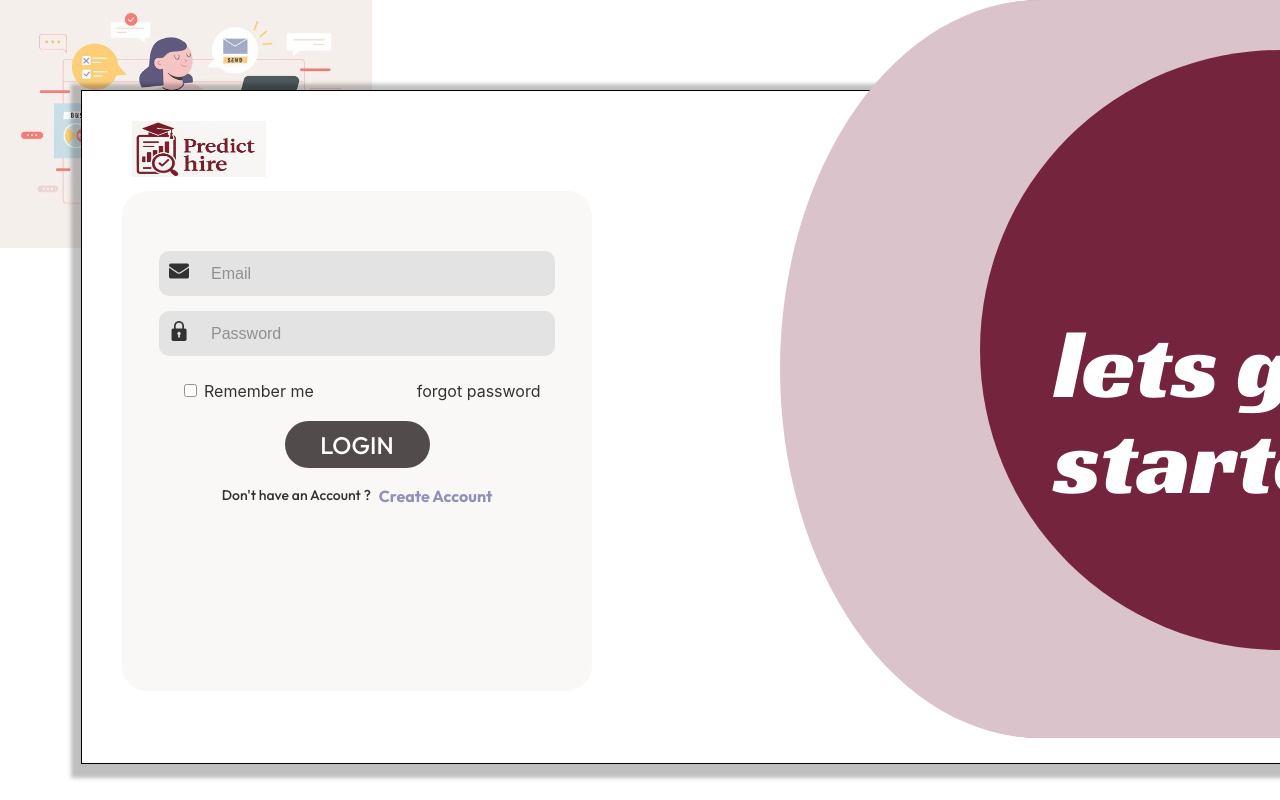
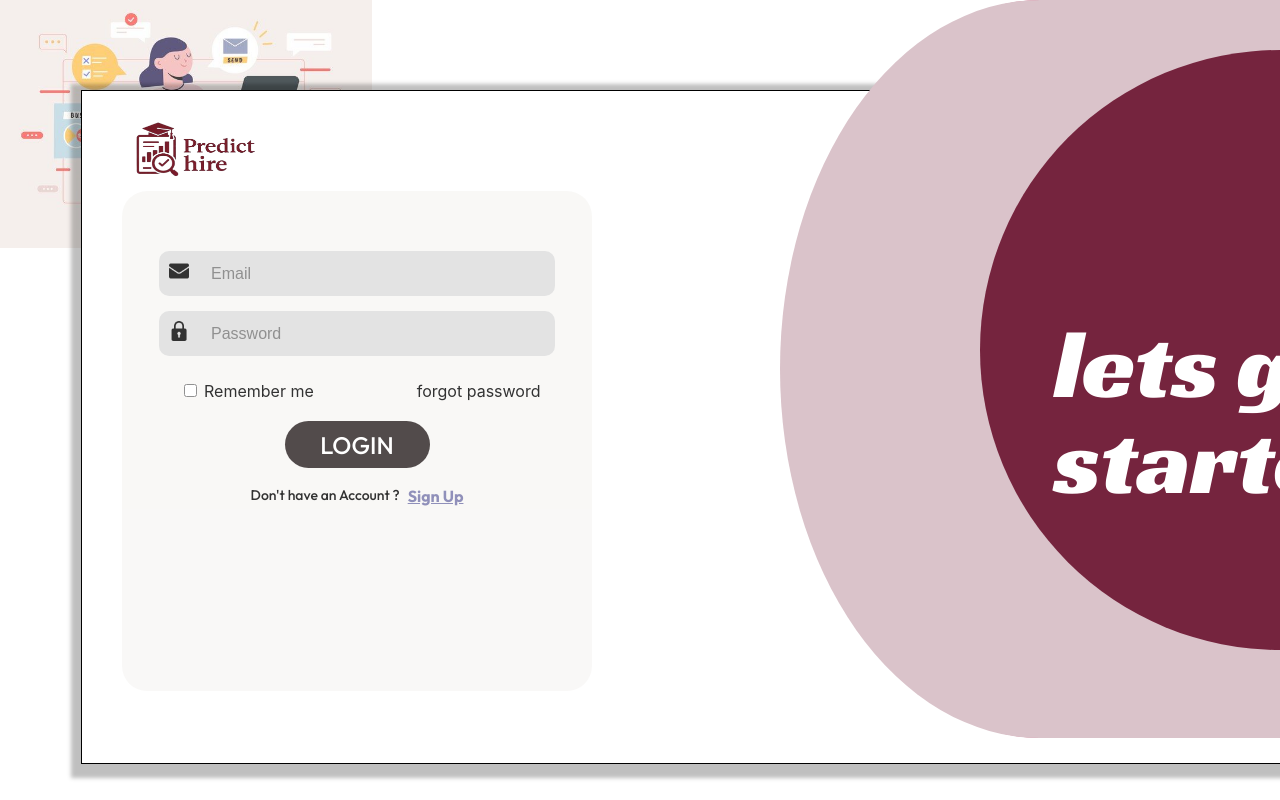
Before and after one commit to placement-predictor/frontend-placement-prediction, a React (Create React App) app in the folder frontend-placement/: page /frontend-placement-prediction/login in a window 1280 px wide. Shown: the top 800 px of the page. Built offline with nearby package versions, Linux system fonts and the light colour scheme; a web font is replaced by a local one.

Commit message:
some changes to login

```diff
--- a/frontend-placement/src/components/login.jsx
+++ b/frontend-placement/src/components/login.jsx
@@ -7,8 +7,10 @@ import facebooklogo from "../assets/facebook.png";
 import personlogo from "../assets/personlogo.png";
 import locklogo from "../assets/locklogo.png";
 import emaillogo from "../assets/emaillogo.png";
-import mainlogo from "../assets/94773414d9ad297912557ec5bb06d5aa7df78e6d.jpg";
+import mainlogo from "../assets/logonew.png";
 import "../css/login.css";
+import { Link } from 'react-router-dom';
+
 function Login(){
 return(
 <div class="signup-page">
@@ -39,7 +41,7 @@ return(
 </form>
 
 <div className="signup-button"><p className="signup-name">LOGIN</p></div>
-<div className="already-account"><span className="loginacc">Don't have an Account ?</span><span className="loginurl">Create Account</span></div>
+<div className="already-account"><span className="loginacc">Don't have an Account ?</span>  <Link to="/signup" className="loginurl">Sign Up</Link></div>
     </div>
 
    </div>
--- a/frontend-placement/src/components/signup.jsx
+++ b/frontend-placement/src/components/signup.jsx
@@ -7,7 +7,8 @@ import facebooklogo from "../assets/facebook.png";
 import personlogo from "../assets/personlogo.png";
 import locklogo from "../assets/locklogo.png";
 import emaillogo from "../assets/emaillogo.png";
-import mainlogo from "../assets/94773414d9ad297912557ec5bb06d5aa7df78e6d.jpg";
+import mainlogo from "../assets/logonew.png";
+import { Link } from 'react-router-dom';
 function SignUp(){
 return(
 <div class="signup-page">
@@ -47,7 +48,10 @@ return(
 </form>
 
 <div className="signup-button"><p className="signup-name">SIGN UP</p></div>
-<div className="already-account"><span className="loginacc">Already have an Account ?</span><span className="loginurl"> Login</span></div>
+<div className="already-account">
+  <span className="loginacc">Already have an Account?</span>
+  <Link to="/login" className="loginurl"> Login</Link>
+</div>
     </div>
 
    </div>
```
Also changed, not shown: frontend-placement/src/assets/logonew.png (added).
